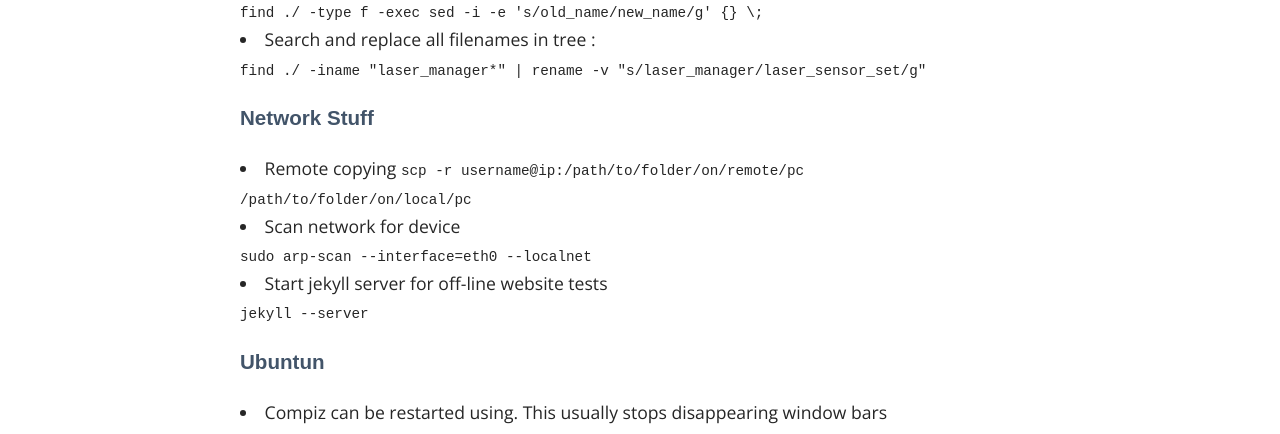
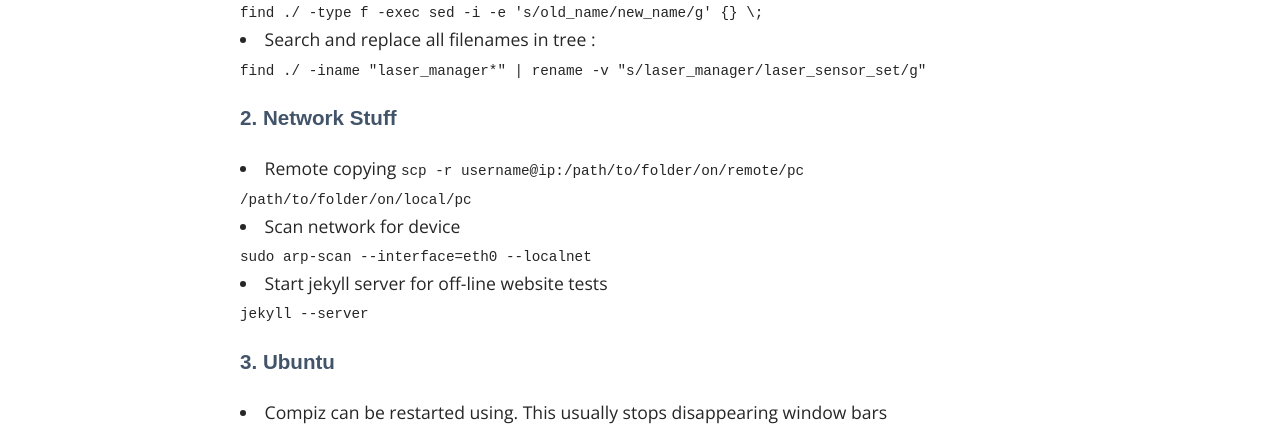
Before and after one commit to philip-long/philip-long.github.io, a Jekyll site: the page built from random/tips.html, in a window 1280 px wide and 900 px high. Shown: the part 447-881 px from the top of the window. Built offline with Jekyll 4.4.1, drawn with Linux system fonts in a browser that asks for light colours; some web fonts are replaced.

Commit message:
Update tips.html

```diff
--- a/random/tips.html
+++ b/random/tips.html
@@ -22,7 +22,7 @@ find ./ -iname "laser_manager*" | rename -v "s/laser_manager/laser_sensor_set/g"
   </code>
 
 
-<h3> Network Stuff </h3>
+<h3> 2. Network Stuff </h3>
 <li>  Remote copying
 <code>
 scp -r username@ip:/path/to/folder/on/remote/pc /path/to/folder/on/local/pc
@@ -40,7 +40,7 @@ sudo arp-scan --interface=eth0 --localnet
 </code>
 
 
-<h3> Ubuntun </h3>
+<h3> 3. Ubuntu </h3>
 <li> Compiz can be restarted using. This usually stops disappearing window bars </li>
 
 <code>
```
